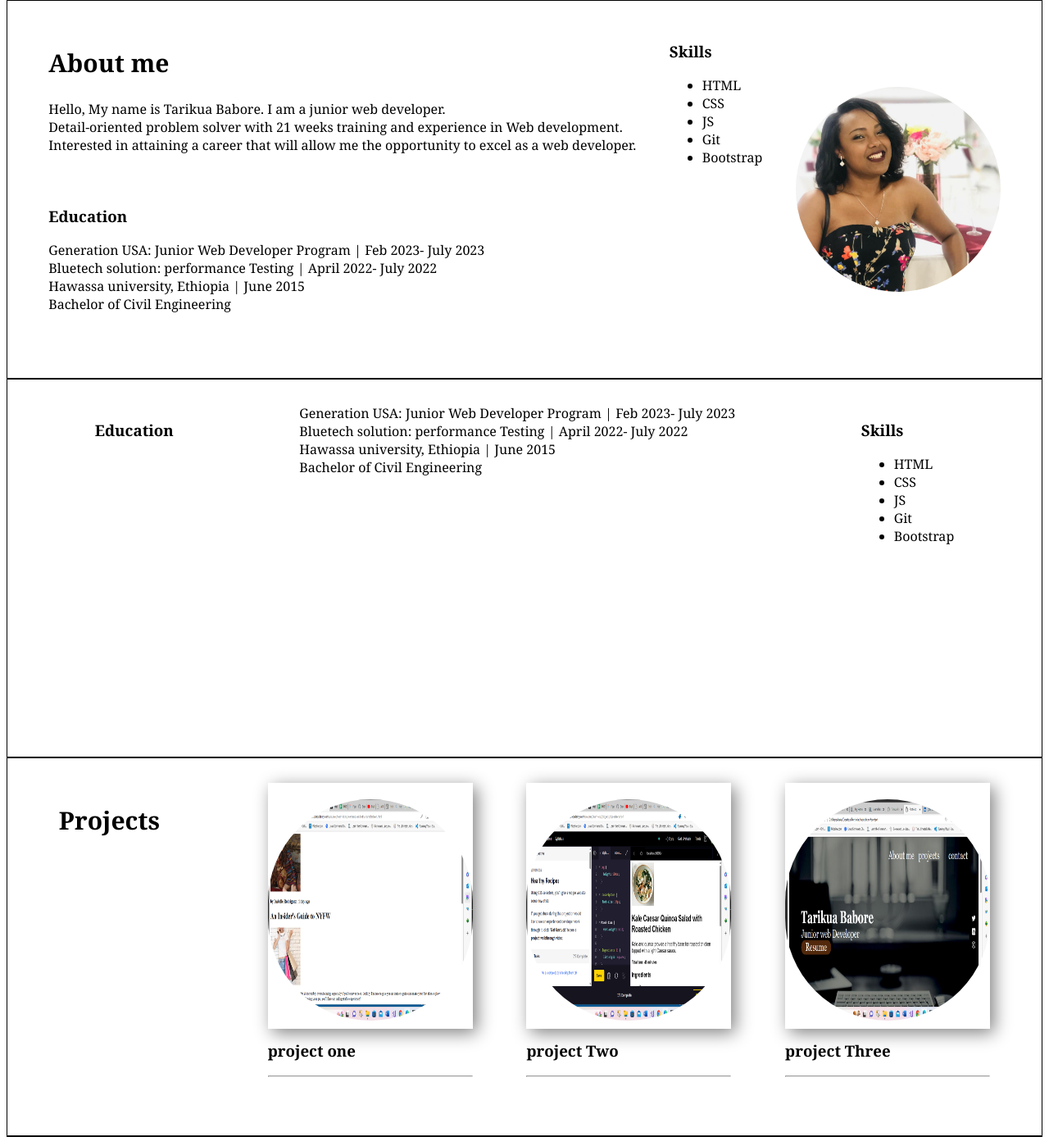
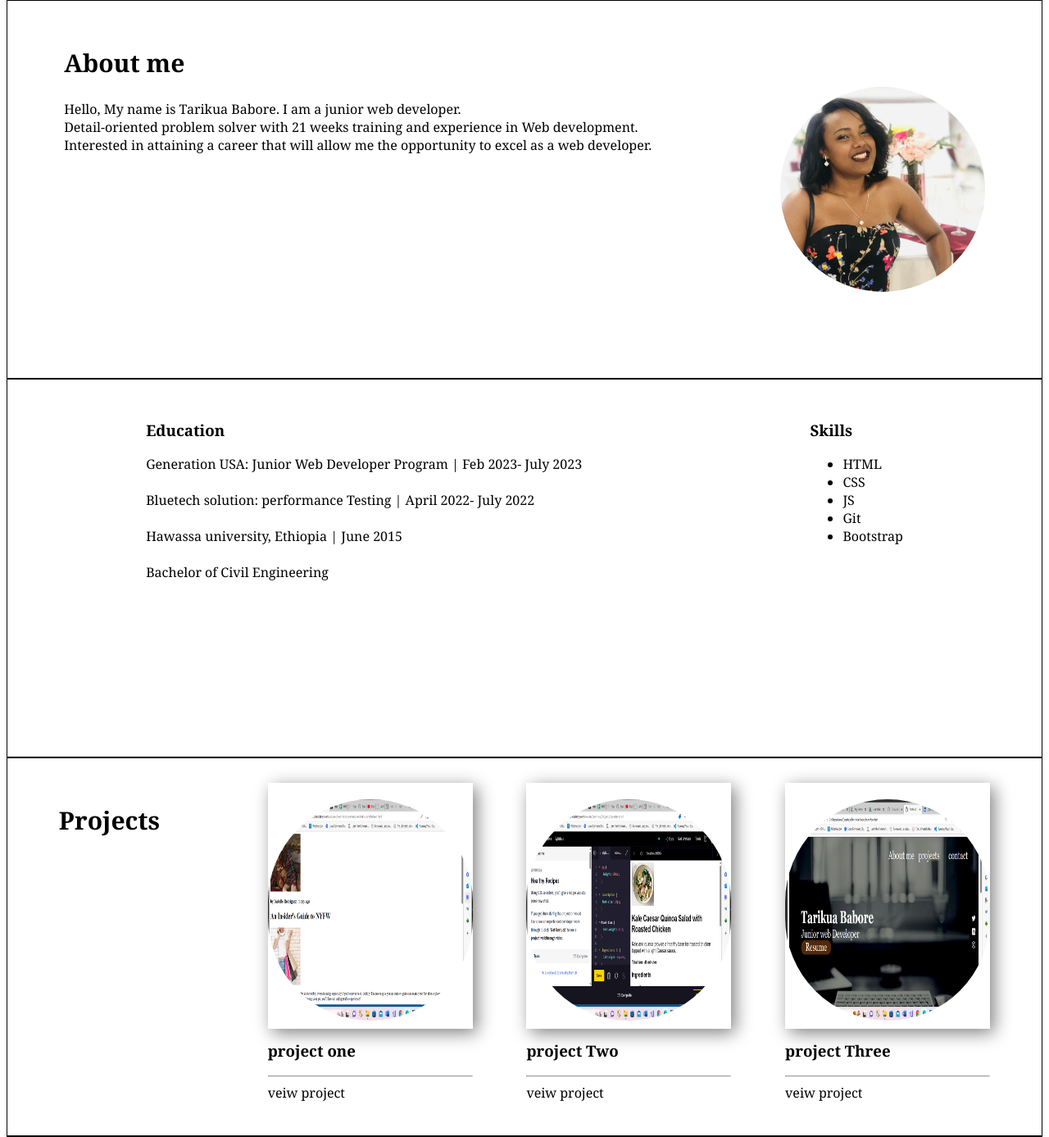
Before and after one commit to Tarikua-Babore/Portfolio, a plain HTML site: page index.html in a window 1280 px wide. Shown: the part 810-2197 px from the top of the page at 82% size. Drawn offline with Linux system fonts and the light colour scheme.

Commit message:
preparing for presentation

```diff
--- a/index.html
+++ b/index.html
@@ -39,32 +39,21 @@
                 Detail-oriented problem solver with 21 weeks training and  experience in Web development. <br>
                  Interested in attaining a career that will allow me the opportunity to excel as a web developer.</p><br><br>
 
-            <h3>Education</h3>
-            <p>Generation USA: Junior Web Developer Program | Feb 2023- July 2023<br>
-                Bluetech solution: performance Testing | April 2022- July 2022<br>
-                Hawassa university, Ethiopia | June 2015<br>
-                Bachelor of Civil Engineering</p>
                 </div>
         <div class="my-skills">
-            <h3>Skills</h3>
-            <ul>
-                <li>HTML</li>
-                <li>CSS</li>
-                <li>JS</li>
-                <li>Git</li>
-                <li>Bootstrap</li>
-            </ul>
+
         </div>
         <div class="my-picture">
             <img class="picture" src="src/img/IMG_20180916_092818_912.jpg" alt="my-picturee">
         </div>
     </section>
     <section class="sub-section">
+        <div class="Education">
         <h3>Education</h3>
-        <p>Generation USA: Junior Web Developer Program | Feb 2023- July 2023<br>
-            Bluetech solution: performance Testing | April 2022- July 2022<br>
-            Hawassa university, Ethiopia | June 2015<br>
-            Bachelor of Civil Engineering</p>
+        <p>Generation USA: Junior Web Developer Program | Feb 2023- July 2023<br><br>
+            Bluetech solution: performance Testing | April 2022- July 2022<br><br>
+            Hawassa university, Ethiopia | June 2015<br><br>
+            Bachelor of Civil Engineering</p><br>
             </div>
         <div class="my-skills">
             <h3>Skills</h3>
@@ -84,20 +73,20 @@
                 <img class="project-image" src="src/img/Screenshot (74).png" alt="project one image">
                 <h3>project one</h3>
                 <hr/>
-                <p class="subtext"><a href="https://www.codecademy.com/learn">veiw project</a></p>
+           <div class="subtext"> veiw project</div>
             </div>
             <div class="project-cards">
                 <img class="project-image" src="src/img/Screenshot (75).png" alt="project Two image">
                 <h3>project Two</h3>
                 <hr/>
-                <p class="subtext"><a href="https://www.codecademy.com/learn">veiw project</a></p>
+                <p class="subtext"> veiw project</p>
             </div>
 
             <div class="project-cards">
                 <img class="project-image" src="src/img/Screenshot (77).png" alt="project Three image">
                 <h3>project Three</h3>
                 <hr/>
-                <p class="subtext"></p>
+                <p class="subtext"> veiw project</p>
             </div>
 
             </div>
```
